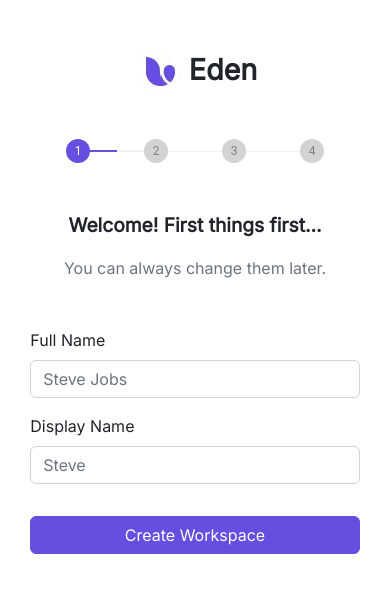
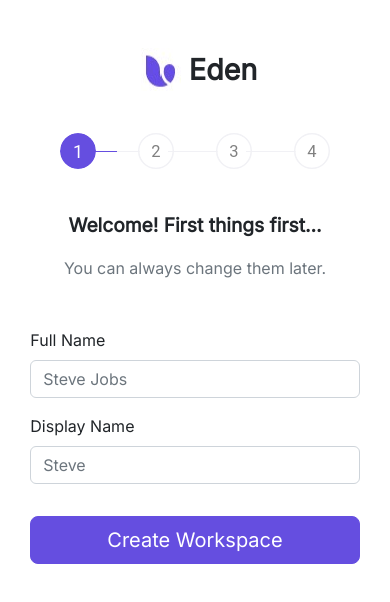
Before and after one commit to ruchita135/Eden, a React (Create React App) app: page / in a window 390 px wide. Shown: the top 602 px of the page. Built offline with nearby package versions, Linux system fonts and the light colour scheme.

Commit message:
added responsive css

```diff
--- a/src/App.css
+++ b/src/App.css
@@ -15,7 +15,6 @@ html .App {
 
 .App-header {
   display: flex;
-  align-items: center;
   justify-content: center;
 }
 
@@ -24,30 +23,21 @@ html .App {
   right: calc(50% + 12px);
 }
 
-.MuiStep-root .MuiSvgIcon-root .MuiStepIcon-text{
-  fill: white;
-}
-
 .MuiStep-root .Mui-active .MuiStepConnector-line,
 .MuiStep-root .Mui-completed .MuiStepConnector-line {
-  padding: 1px;
-  margin-top: -1px;
-  border-top-width: unset;
-  border-top-style: unset;
-  background-color: #654ee0;
+  padding: 0.5px 0;
+  background: #654ee0;
 }
 
 .MuiStep-root .MuiStepConnector-line {
-  border-color: #f1f1f5;
+  padding: 0.5px 0;
+  border-top-style: unset;
+  background: #f1f1f5;
 }
 
 .MuiStep-root.active-step + .MuiStep-root .MuiStepConnector-root .MuiStepConnector-line {
-  padding: 1px;
-  margin-top: -1px;
-  border-top-width: unset;
-  border-top-style: unset;
-  background-color: #654ee0;
-  background: linear-gradient(to right, #654ee0 50%, #f1f1f5 10%);
+  padding: 0.5px 0;
+  background: linear-gradient(to right, #654ee0 50%, #f1f1f5 50%);
 }
 
 .signup-form {
@@ -56,7 +46,7 @@ html .App {
 }
 
 .heading {
-  font-size: 1.8rem;
+  font-size: 1.7rem;
   font-weight: bold;
 }
 
@@ -79,19 +69,37 @@ html .App {
 }
 
 @media only screen and (max-width: 1024px) {
+  .App {
+    width: 60%;
+  }
+  .heading {
+    font-size: 1.5rem;
+  }
   .signup-form {
-    width: 90%;
+    width: 75%;
     margin: auto;
   }
 }
 
-@media only screen and (max-width: 767px) {
+
+
+@media only screen and (max-width: 768px) {
+  .App {
+    width: 80%;
+  }
+  .heading {
+    font-size: 1.2rem;
+  }
+  .signup-form {
+    width: 70%;
+    margin: auto;
+  }
+}
+
+@media only screen and (max-width: 425px) {
   .App {
     width: 100%;
   }
-}
-
-@media only screen and (max-width: 768px) {
   .heading {
     font-size: 1.2rem;
   }
--- a/src/components/congrats.js
+++ b/src/components/congrats.js
@@ -25,7 +25,7 @@ function Congrats (props) {
       </div>
 
       <Form className='signup-form' onSubmit={formSubmit}>
-        <Button className='mt-3 w-100' variant="primary" type="submit">
+        <Button className='mt-3 w-100 btn-lg' variant="primary" type="submit">
           Launch Eden
         </Button>
       </Form>
--- a/src/components/setup.js
+++ b/src/components/setup.js
@@ -70,7 +70,7 @@ function Setup (props) {
 
             </Form.Group>
 
-            <Button className='mt-3 w-100' variant="primary" type="submit">
+            <Button className='mt-3 w-100 btn-lg' variant="primary" type="submit">
                 Create Workspace
             </Button>
         </Form>
--- a/src/components/signupStepper.js
+++ b/src/components/signupStepper.js
@@ -17,21 +17,18 @@ function SignupStepper(props) {
 				<Stepper size={70} activeStep={props.step} alternativeLabel>
 				{steps.map((label, index) => (
 					<Step
+						size={70}
 						key={label}
 						className={index === props.step ? 'active-step' : ''}
 						sx={{
-							'& .MuiStepLabel-root .MuiStepIcon-root': {
-								color: 'lightgrey', border: "#f1f1f5",
-							},
 							'& .MuiStepLabel-root .Mui-completed': {
-							color: '#654ee0',
-							},
-							'& .MuiStepLabel-label.Mui-completed.MuiStepLabel-alternativeLabel':
-							{
 								color: '#654ee0',
+								border: "none",
+								display:'Mui-active'
 							},
 							'& .MuiStepLabel-root .Mui-active': {
-							color: '#654ee0',
+								color: '#654ee0',
+								border: "none",
 							},
 							'& .MuiStepLabel-label.Mui-active.MuiStepLabel-alternativeLabel':
 							{
@@ -41,7 +38,14 @@ function SignupStepper(props) {
 								fill: 'grey',
 							},
 							'& .MuiStepLabel-root .Mui-active .MuiStepIcon-text': {
-							fill: 'white',
+								fill: 'white',
+							},
+							'& .MuiSvgIcon-root': {
+								color: 'white',
+								borderRadius: "50%",
+								border: "1px solid #f1f1f5",
+								transform: 'scale(1.5)',
+
 							},
 						}}
 					>
--- a/src/components/usage.js
+++ b/src/components/usage.js
@@ -84,7 +84,7 @@ function Usage (props) {
                     required
                 />
             </Form.Group>
-            <Button className='mt-3 w-100' variant="primary" type="submit">
+            <Button className='mt-3 w-100 btn-lg' variant="primary" type="submit">
                 Create Workspace
             </Button>
         </Form>
--- a/src/components/welcome.js
+++ b/src/components/welcome.js
@@ -64,7 +64,7 @@ function Welcome (props) {
                 />
             </Form.Group>
 
-            <Button className='button mt-3 w-100' variant="primary" type="submit" >
+            <Button className='mt-3 w-100 btn-lg' variant="primary" type="submit" >
                 Create Workspace
             </Button>
         </Form>
```
